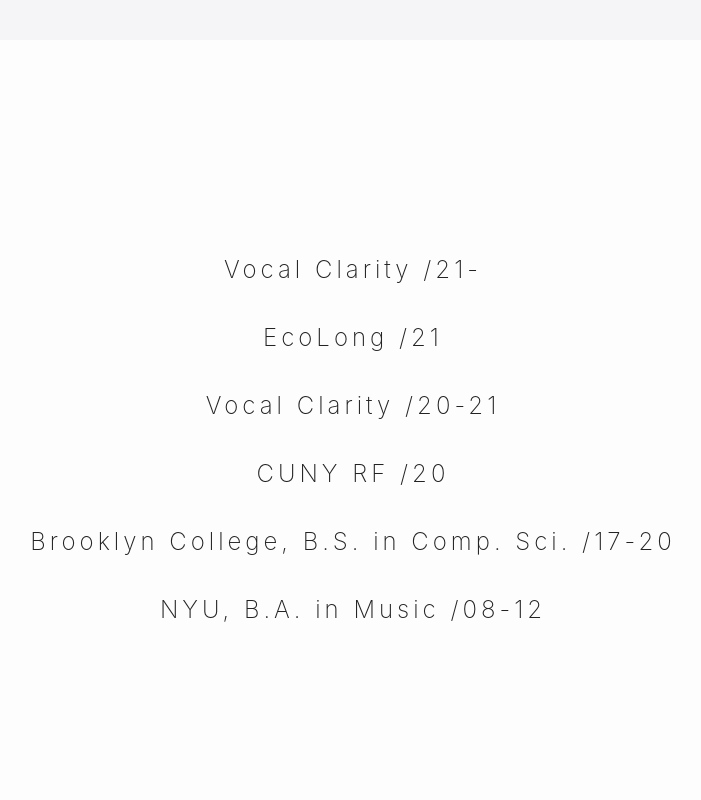
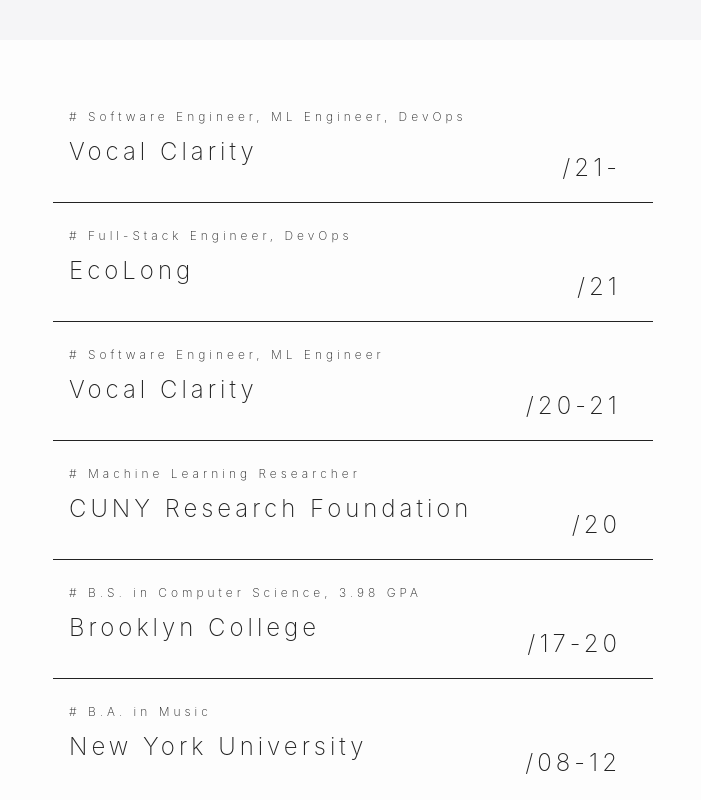
Before and after one commit to MikeAleksa/PersonalWebsiteNextJS, a Next.js app: page / in a window 1280 px wide. Shown: the part 760-1560 px from the top of the page, without its empty margins (287-988 px from the left). Built offline with nearby package versions, Linux system fonts and the light colour scheme.

Commit message:
add experience outline and better snap-scrolling

```diff
--- a/components/Experience.tsx
+++ b/components/Experience.tsx
@@ -1,11 +1,38 @@
+import ExperienceItem from './ExperienceItem'
+
 const Experience = () => (
   <div>
-    <p className="description">Vocal Clarity /21-</p>
-    <p className="description">EcoLong /21</p>
-    <p className="description">Vocal Clarity /20-21</p>
-    <p className="description">CUNY RF /20</p>
-    <p className="description">Brooklyn College, B.S. in Comp. Sci. /17-20</p>
-    <p className="description">NYU, B.A. in Music /08-12</p>
+    <ExperienceItem
+      entity="Vocal Clarity"
+      position="Software Engineer, ML Engineer, DevOps"
+      timeframe="/21-"
+    />
+    <ExperienceItem
+      entity="EcoLong"
+      position="Full-Stack Engineer, DevOps"
+      timeframe="/21"
+    />
+    <ExperienceItem
+      entity="Vocal Clarity"
+      position="Software Engineer, ML Engineer"
+      timeframe="/20-21"
+    />
+    <ExperienceItem
+      entity="CUNY Research Foundation"
+      position="Machine Learning Researcher"
+      timeframe="/20"
+    />
+    <ExperienceItem
+      entity="Brooklyn College"
+      position="B.S. in Computer Science, 3.98 GPA"
+      timeframe="/17-20"
+    />
+    <ExperienceItem
+      entity="New York University"
+      position="B.A. in Music"
+      timeframe="/08-12"
+      lastItem={true}
+    />
   </div>
 )
 
--- /dev/null
+++ b/components/ExperienceItem.tsx
@@ -0,0 +1,26 @@
+interface Props {
+  entity: string
+  position: string
+  timeframe: string
+  lastItem?: boolean
+}
+
+const Experience = (props: Props) => {
+  const { entity, position, timeframe, lastItem = false } = props
+  return (
+    <div
+      className={
+        'experience-item-layout' +
+        (lastItem ? ' experience-item-layout-last' : '')
+      }
+    >
+      <p className="experience-position description-light"># {position}</p>
+      <p className="experience-entity description">
+        {entity}
+        <span className="experience-timeframe description">{timeframe}</span>
+      </p>
+    </div>
+  )
+}
+
+export default Experience
--- a/components/Footer.tsx
+++ b/components/Footer.tsx
@@ -1,5 +1,5 @@
 const Footer = () => (
-  <footer className="footer inverted">
+  <footer className="footer snap-end inverted">
     <div className={'contact-text footer-grid'}>
       <a
         href="https://angel.co/u/michael-aleksa"
--- a/components/TypingText.tsx
+++ b/components/TypingText.tsx
@@ -1,5 +1,4 @@
 import Typewriter from 'typewriter-effect'
-import cursor from '../styles/Cursor.module.css'
 
 const TypingText = () => (
   <div className="description">
@@ -12,7 +11,7 @@
           'Software Development Generalist',
         ],
         cursor: '',
-        cursorClassName: cursor.cursor,
+        cursorClassName: 'cursor',
         autoStart: true,
         loop: true,
         skipAddStyles: true,
--- a/components/Welcome.tsx
+++ b/components/Welcome.tsx
@@ -1,6 +1,6 @@
 import TypingText from './TypingText'
 
-const welcomeStyle = { margin: '25vh auto auto auto' }
+const welcomeStyle = { margin: '20vh auto auto auto' }
 
 const Welcome = () => (
   <div style={welcomeStyle}>
--- a/pages/_app.tsx
+++ b/pages/_app.tsx
@@ -1,4 +1,4 @@
-import '../styles/globals.css'
+import '../styles/style.css'
 import type { AppProps } from 'next/app'
 
 function MyApp({ Component, pageProps }: AppProps) {
--- a/pages/index.tsx
+++ b/pages/index.tsx
@@ -21,7 +21,7 @@
         <div className="wrapper snap center primary-bg">
           <Welcome />
         </div>
-        <div className={'wrapper snap center secondary-bg'}>
+        <div className={'wrapper-grow snap center secondary-bg'}>
           <Experience />
         </div>
         <div className="wrapper snap center primary-bg">
--- a/styles/Cursor.module.css
+++ /dev/null
@@ -1,11 +0,0 @@
-.cursor {
-  animation: blink 0.5s step-end infinite alternate;
-  border-right: 1.2rem solid;
-  font-size: 1.5rem;
-}
-
-@keyframes blink {
-  50% {
-    border-color: transparent;
-  }
-}
--- a/styles/globals.css
+++ b/styles/style.css
@@ -90,7 +90,33 @@
   width: 100%;
   margin: 0 auto;
   padding: 4rem 2rem;
+}
+
+.snap {
   scroll-snap-align: start;
+  scroll-snap-stop: always;
+}
+.snap-end {
+  scroll-snap-align: end;
+  scroll-snap-stop: always;
+}
+
+.wrapper-grow {
+  display: flex;
+  align-items: center;
+  justify-content: center;
+  flex-direction: column;
+  min-height: 100vh;
+  width: 100%;
+  margin: 0 auto;
+  padding: 2rem 2rem;
+}
+.wrapper-grow::after {
+  content: '';
+  position: relative;
+  bottom: -2rem;
+  scroll-snap-align: end;
+  scroll-snap-stop: always;
 }
 
 .center {
@@ -106,7 +132,6 @@
   width: 100%;
   margin: 0 auto;
   padding: 6rem 4rem 3rem 4rem;
-  scroll-snap-align: end;
 }
 
 .footer-grid {
@@ -134,6 +159,44 @@
   }
 }
 
+.experience-item-layout {
+  display: flex;
+  flex-direction: column;
+  width: 600px;
+  padding: 1rem;
+  border-bottom: 1px solid var(--primary-text);
+}
+
+.experience-item-layout-last {
+  border-bottom: none !important;
+}
+
+@media (max-width: 650px) {
+  .experience-item-layout {
+    width: 100%;
+  }
+}
+
+.experience-entity {
+  position: relative;
+  top: 0;
+  left: 0;
+  text-align: left !important;
+  margin: 0 !important;
+}
+
+.experience-position {
+  position: relative;
+  top: 0;
+  left: 0;
+}
+
+.experience-timeframe {
+  float: right;
+  text-align: right !important;
+  margin: 1rem 1rem 0 auto !important;
+}
+
 /* * * * * * * * * * * * *
 /*        CONTENT        *
  * * * * * * * * * * * * */
@@ -157,6 +220,14 @@
   margin: 2rem 0;
   line-height: 1.5;
   font-size: 1.5rem;
+  font-weight: 200;
+  letter-spacing: 0.25rem;
+}
+
+.description-light {
+  margin: 0.5rem 0;
+  line-height: 1.5;
+  font-size: 0.75rem;
   font-weight: 200;
   letter-spacing: 0.25rem;
 }
@@ -263,3 +334,15 @@
   background-color: var(--primary-accent);
   border-radius: 50%;
 }
+
+.cursor {
+  animation: blink 0.5s step-end infinite alternate;
+  border-right: 1.2rem solid;
+  font-size: 1.5rem;
+}
+
+@keyframes blink {
+  50% {
+    border-color: transparent;
+  }
+}
```
